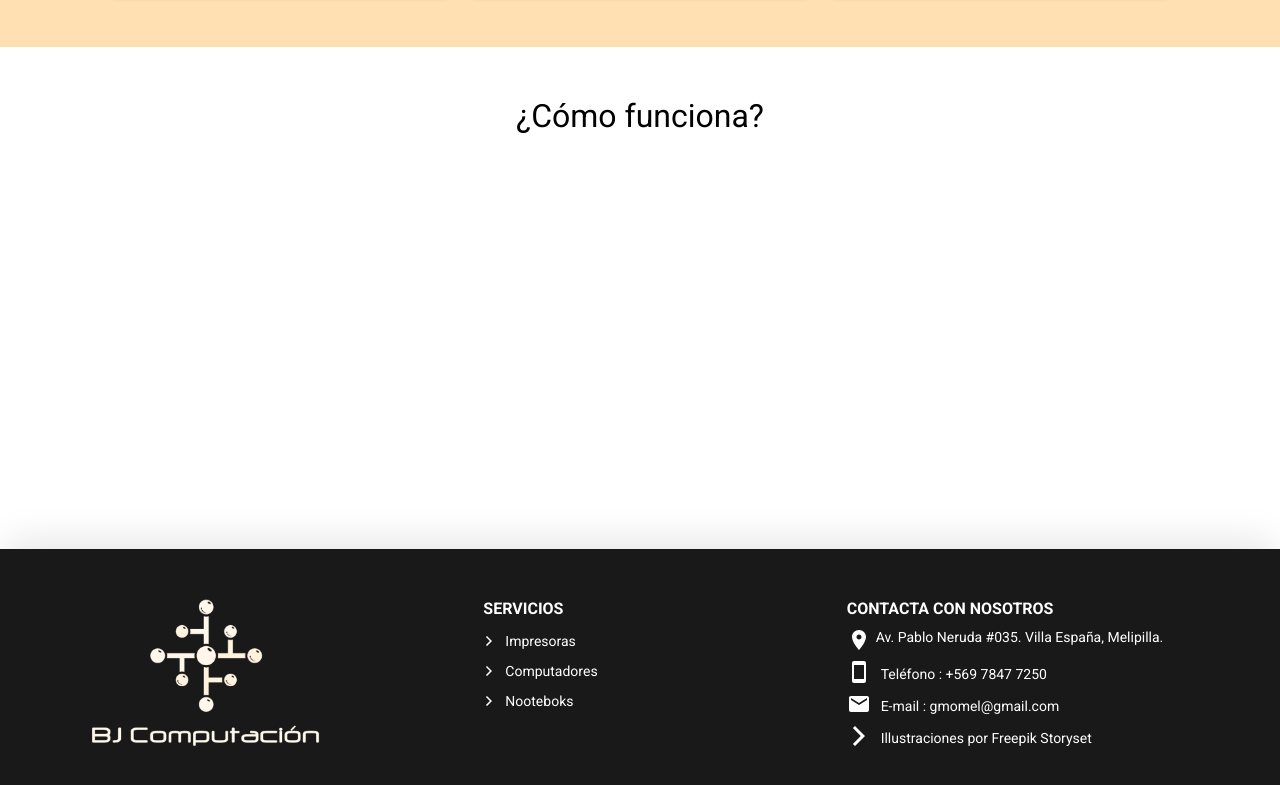
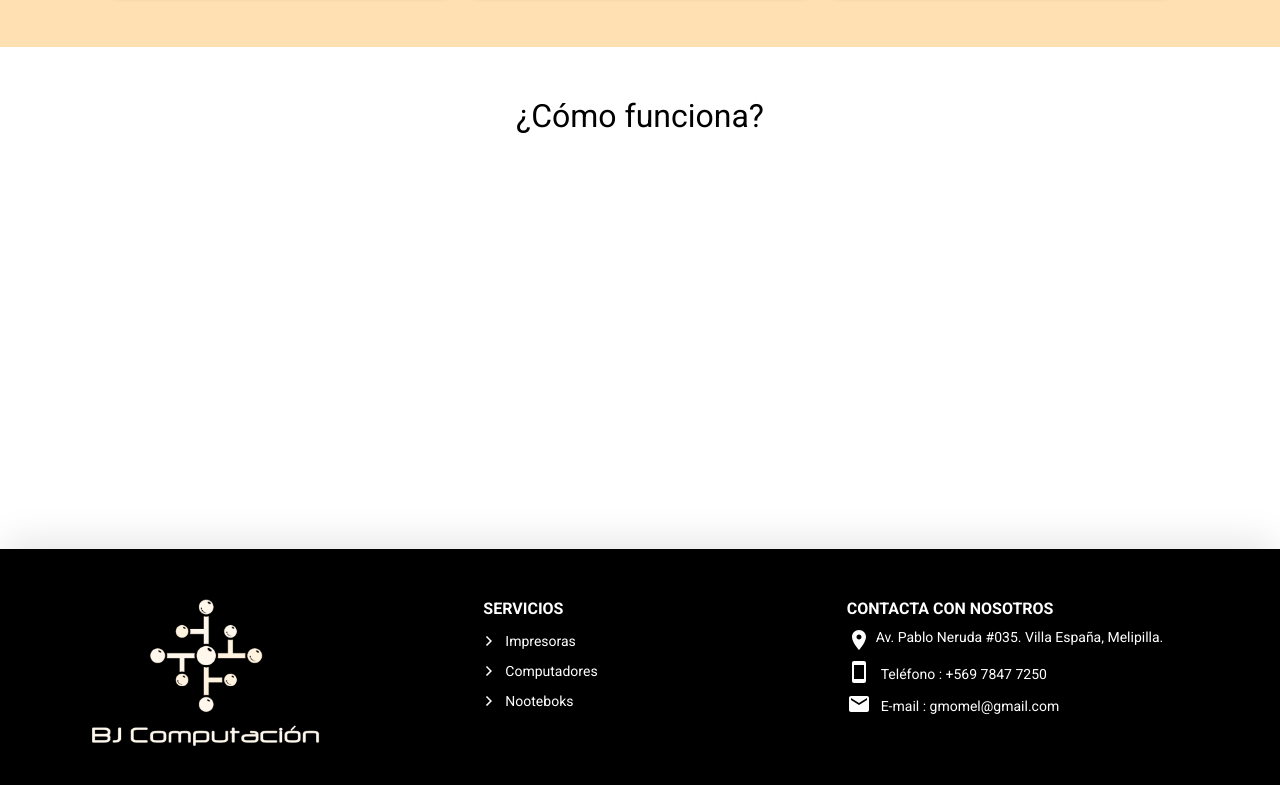
Before and after one commit to javierjah/jj-computer, a React (Create React App) app: page / in a window 1280 px wide. Shown: the part 1781-2566 px from the top of the page. Built offline with nearby package versions, Linux system fonts and the light colour scheme.

Commit message:
refactor: recommended fixes in PR

```diff
--- a/src/components/footer/footer.module.css
+++ b/src/components/footer/footer.module.css
@@ -7,7 +7,7 @@
   flex-direction: column;
   align-items: center;
   padding: 30px;
-  background-color: #191919;
+  background-color: var(--black);
   box-shadow: 0px -13px 35px -5px rgba(0, 0, 0, 0.1);
 }
 .containerServices {
--- a/src/components/footer/footer.tsx
+++ b/src/components/footer/footer.tsx
@@ -59,14 +59,6 @@ const Footer: React.FC = () => {
             E-mail : gmomel@gmail.com
           </a>
         </div>
-        <div className={styles.containerText}>
-          <div className={styles.icon}>
-            <ArrowForwardIosIcon />
-          </div>
-          <a href="https://storyset.com/work" target="_blank" rel="noreferrer" className={styles.text}>
-            Illustraciones por Freepik Storyset
-          </a>
-        </div>
       </div>
     </div>
   );
--- a/src/components/marker/marker.tsx
+++ b/src/components/marker/marker.tsx
@@ -3,8 +3,6 @@ import LocationOnIcon from '@material-ui/icons/LocationOn';
 import Cancel from '@material-ui/icons/Cancel';
 import IconButton from '@material-ui/core/IconButton';
 import cn from 'classnames';
-// import { SvgIconTypeMap } from '@material-ui/core';
-// import { OverridableComponent } from '@material-ui/core/OverridableComponent';
 
 import logo from '../../assets/jj-logo.png';
 import styles from './marker.module.css';
```
Also changed, not shown: 1 other file (tests, documents, lock files or other folders).
